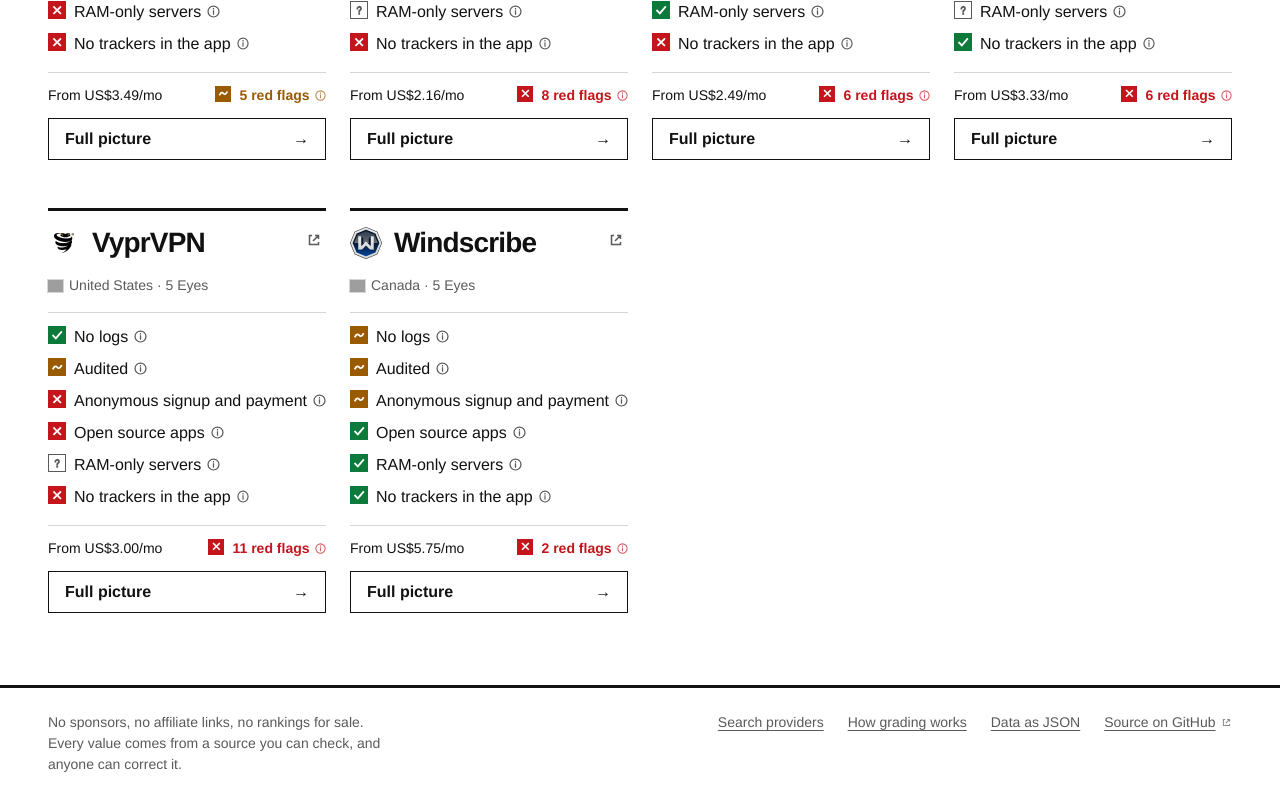
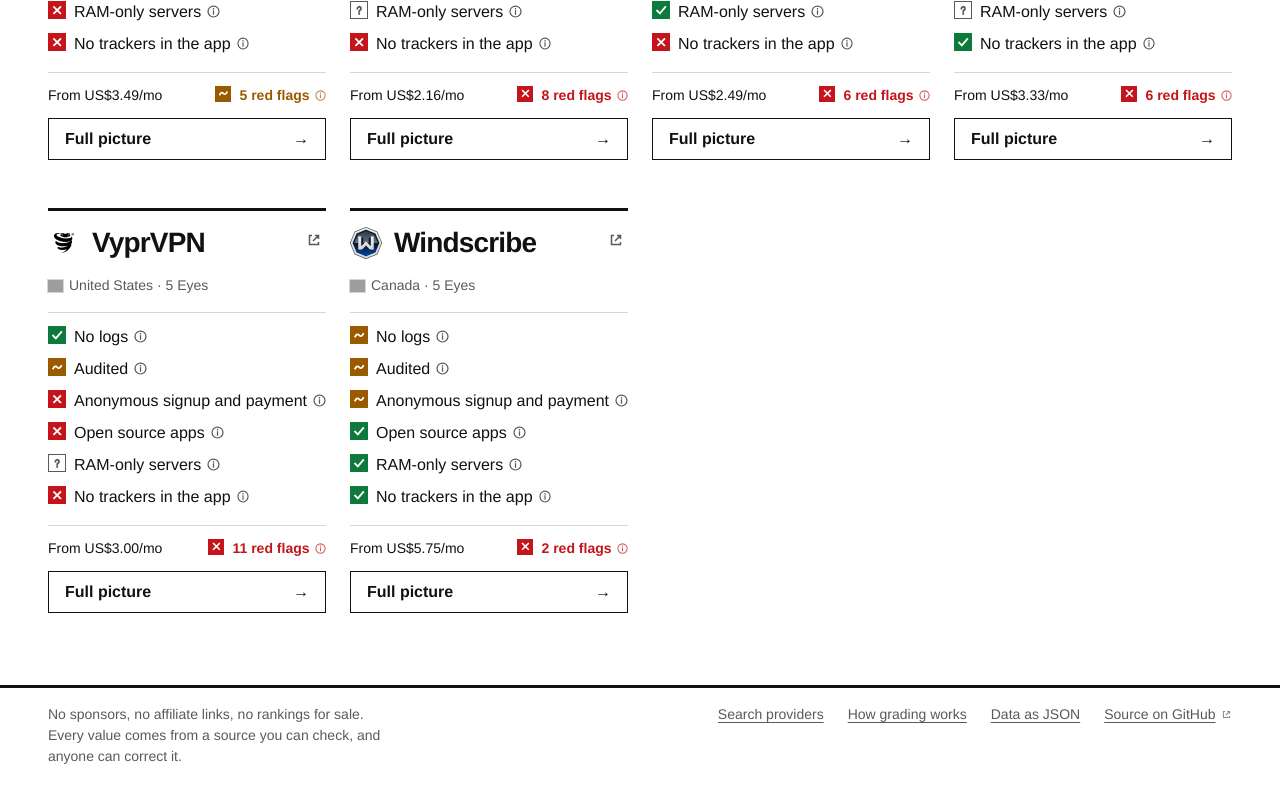
Before and after one commit to NotAFlightRisk/fineprint, a SvelteKit app: page / in a window 1280 px wide. Shown: the part 2017-2828 px from the top of the page. After the commit the page ends 2800 px from the top, so only its background shows below. Built offline with nearby package versions, Linux system fonts and the light colour scheme; grey boxes are pictures that could not be loaded.

Commit message:
feat(web): a slimmer footer

```diff
--- a/src/routes/+layout.svelte
+++ b/src/routes/+layout.svelte
@@ -122,15 +122,17 @@
   }
 
   .colophon {
-    display: grid;
-    grid-template-columns: repeat(auto-fit, minmax(16rem, 1fr));
-    gap: var(--space-5);
-    padding-block: var(--space-5) var(--space-7);
+    display: flex;
+    flex-wrap: wrap;
+    justify-content: space-between;
+    gap: var(--space-3) var(--space-6);
+    padding-block: var(--space-4);
     border-top: var(--rule-heavy) solid var(--rule);
     font-size: var(--text-sm);
     color: var(--text-muted);
 
     & p {
+      flex: 1 1 18rem;
       max-width: 44ch;
     }
 
@@ -141,7 +143,6 @@
       margin: 0;
       padding: 0;
       list-style: none;
-      justify-self: end;
     }
   }
 </style>
```
